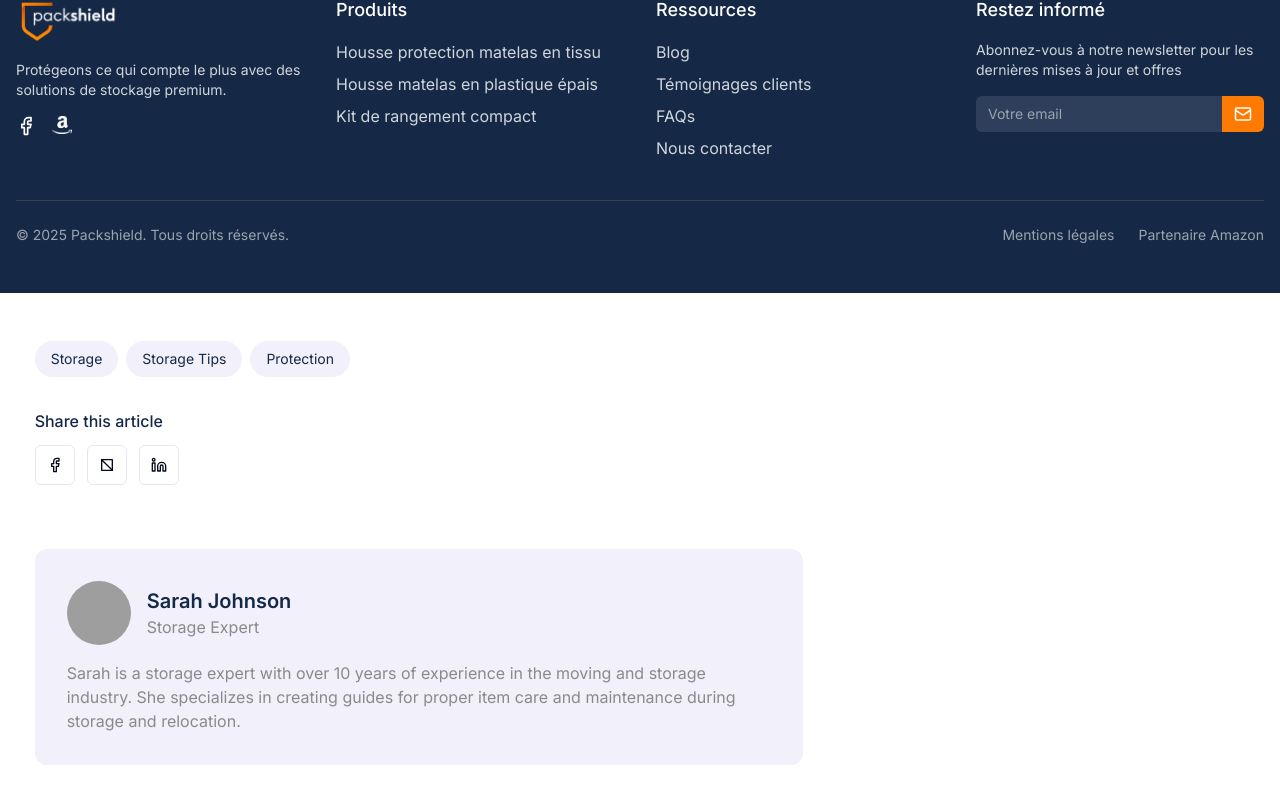
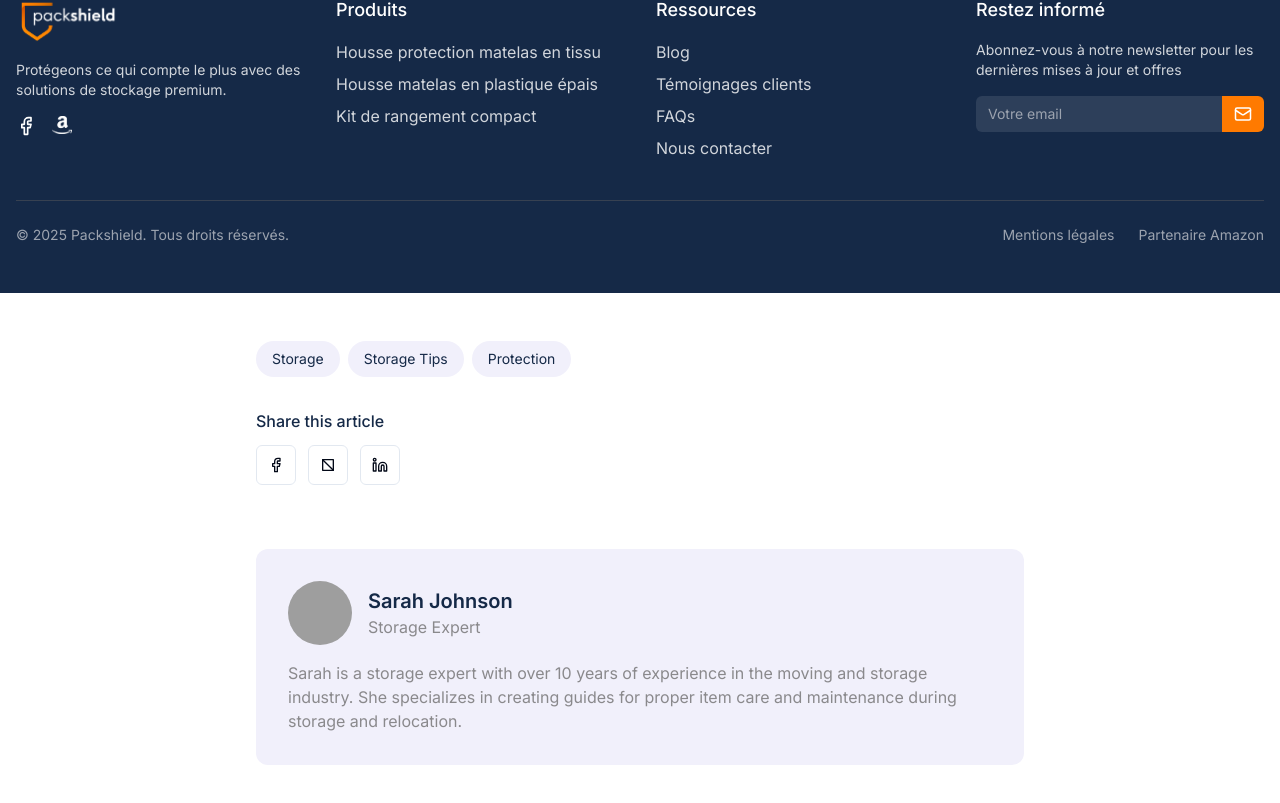
Before and after one commit to julesratier/packshield, a React (Vite) app: page /blog/stocker-matelas-correctement in a window 1280 px wide. Shown: the part 2416-3219 px from the top of the page. Built offline with nearby package versions, Linux system fonts and the light colour scheme; grey boxes are pictures that could not be loaded.

Commit message:
Remove unnecessary div from blog post footer
Removes the outer div container from the `BlogPostFooter` component in `BlogPost.tsx` to simplify the layout.

```diff
--- a/src/components/blog/BlogPostFooter.tsx
+++ b/src/components/blog/BlogPostFooter.tsx
@@ -24,13 +24,10 @@ const BlogPostFooter: React.FC<BlogPostFooterProps> = ({
   language = 'en'
 }) => {
   return (
-    <div className="flex flex-col lg:flex-row gap-10">
-      <div className="lg:w-2/3">
-        <BlogTags tags={tags} />
-        <BlogShareButtons title={title} language={language} />
-        <BlogAuthorCard author={author} />
-      </div>
-      <div className="lg:w-1/3"></div>
+    <div className="w-full">
+      <BlogTags tags={tags} />
+      <BlogShareButtons title={title} language={language} />
+      <BlogAuthorCard author={author} />
     </div>
   );
 };
```
